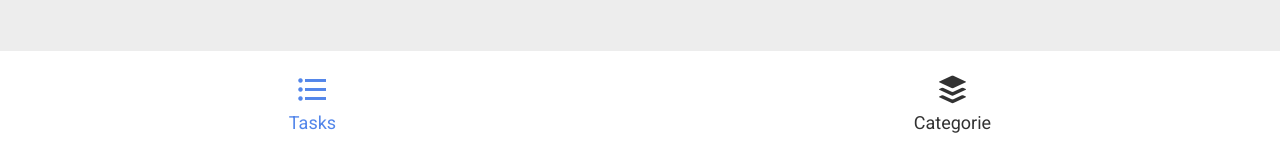
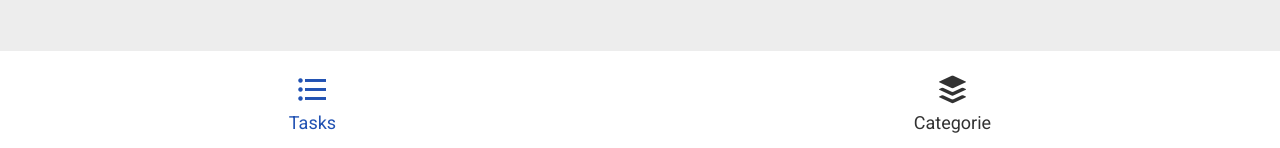
Before and after one commit to carmhack/hardest-todo-list, a Vue app: page /#/ in a window 1280 px wide. Shown: the part 649-797 px from the top of the page. Built offline with nearby package versions, Linux system fonts and the light colour scheme.

Commit message:
Change accent color and edit html lang

```diff
--- a/public/index.html
+++ b/public/index.html
@@ -1,17 +1,17 @@
 <!DOCTYPE html>
-<html lang="">
+<html lang="it">
   <head>
     <meta charset="utf-8">
     <meta http-equiv="X-UA-Compatible" content="IE=edge">
     <meta name="viewport" content="width=device-width,initial-scale=1.0">
     <link rel="icon" href="<%= BASE_URL %>favicon.ico">
-    <title><%= htmlWebpackPlugin.options.title %></title>
+    <title>Hardest Todo List</title>
     <link rel="stylesheet" href="https://cdn.jsdelivr.net/npm/@mdi/font@5.9.55/css/materialdesignicons.min.css
     ">
   </head>
   <body>
     <noscript>
-      <strong>We're sorry but <%= htmlWebpackPlugin.options.title %> doesn't work properly without JavaScript enabled. Please enable it to continue.</strong>
+      <strong>We're sorry but Hardest Todo List doesn't work properly without JavaScript enabled. Please enable it to continue.</strong>
     </noscript>
     <div id="app"></div>
     <!-- built files will be auto injected -->
--- a/src/scss/_variables.scss
+++ b/src/scss/_variables.scss
@@ -1,4 +1,4 @@
 $background-clr: #ededed;
 $primary-clr: #323232;
-$accent-clr: #5386ea;
+$accent-clr: #2152B3; // 5386ea
 $white: #ffffff;
```
